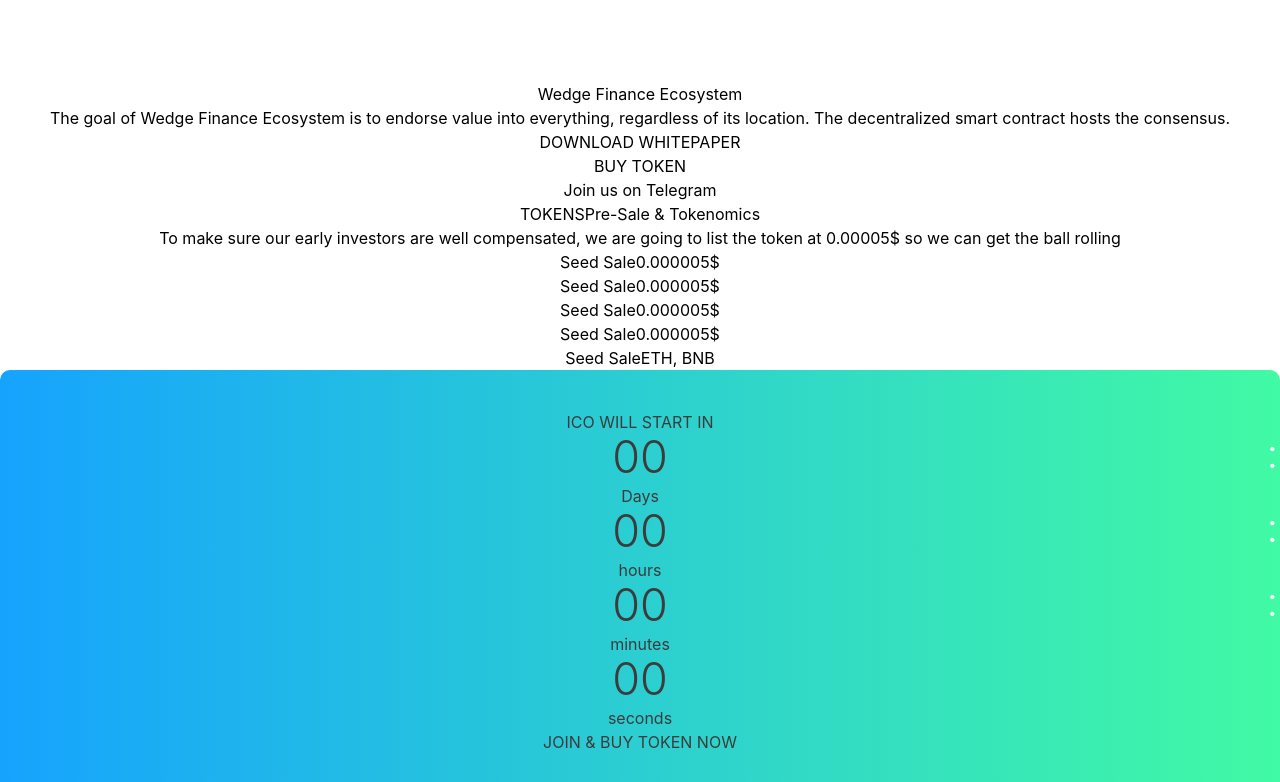
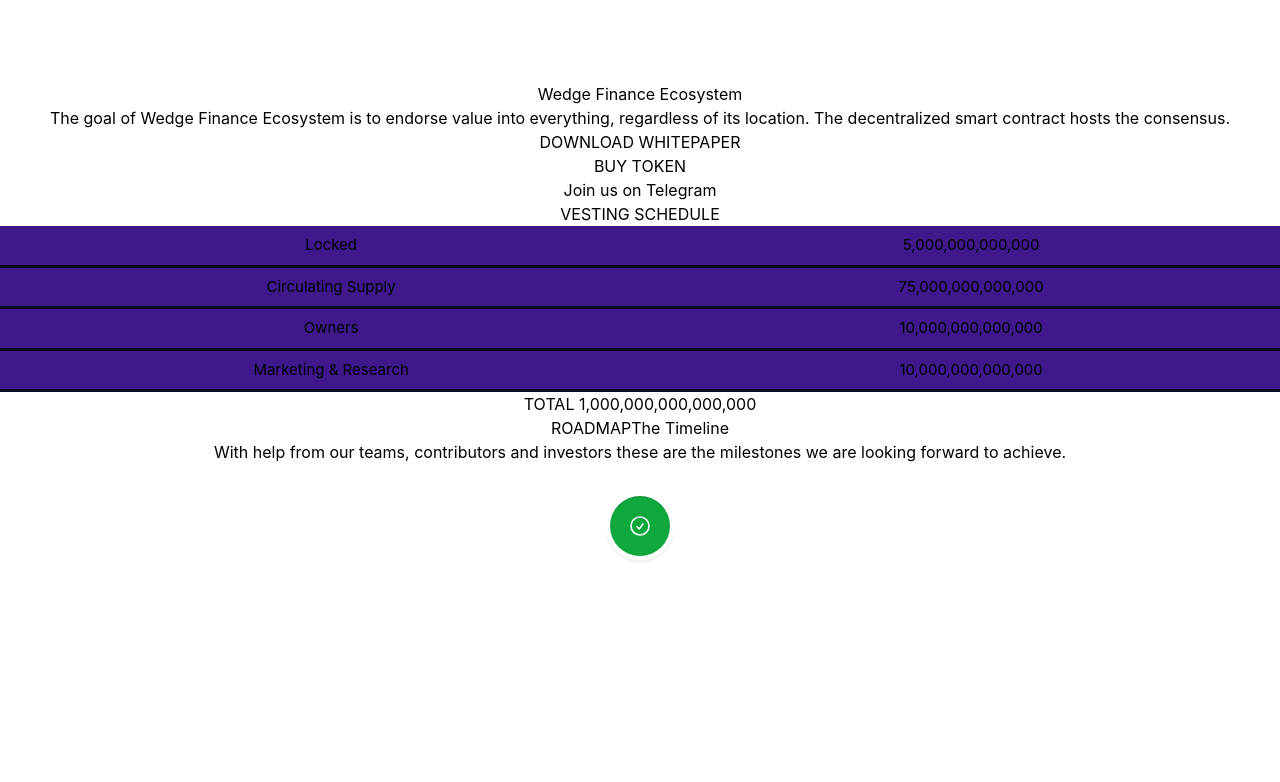
Before and after one commit to MoanaSeeha/wedge_token, a React (Create React App) app: page / in a window 1280 px wide. Shown: the part 5297-6079 px from the top of the page. Built offline with nearby package versions, Linux system fonts and the light colour scheme; what @material-tailwind/react would draw is missing.

Commit message:
fixed style issues

```diff
--- a/src/pages/contact.js
+++ b/src/pages/contact.js
@@ -21,7 +21,7 @@
                   <path strokeLinecap="round" strokeLinejoin="round" d="M2.25 6.75c0 8.284 6.716 15 15 15h2.25a2.25 2.25 0 002.25-2.25v-1.372c0-.516-.351-.966-.852-1.091l-4.423-1.106c-.44-.11-.902.055-1.173.417l-.97 1.293c-.282.376-.769.542-1.21.38a12.035 12.035 0 01-7.143-7.143c-.162-.441.004-.928.38-1.21l1.293-.97c.363-.271.527-.734.417-1.173L6.963 3.102a1.125 1.125 0 00-1.091-.852H4.5A2.25 2.25 0 002.25 4.5v2.25z" />
                 </svg>
               </div>
-              <p className=" transition-all group-hover:text-[#2fb275]">+44 0123 4567</p>
+              <p className=" transition-all group-hover:text-[#2fb275]">+971551500598</p>
             </a>
           </div>
           <div className="flex items-center text-[#41faa4] group cursor-pointer">
@@ -32,7 +32,7 @@
                 </svg>
 
               </div>
-              <p className=" transition-all group-hover:text-[#2fb275]">info@wedgetoken.com</p>
+              <p className=" transition-all group-hover:text-[#2fb275]">wedgetoken@gmail.com</p>
             </a>
           </div>
           <div className="flex items-center text-[#41faa4] group cursor-pointer">
--- a/src/pages/desc.js
+++ b/src/pages/desc.js
@@ -11,7 +11,7 @@
           CashBack up to 30%, allowing holders to buy anything online with 90% Discount
           </span>
           <span>
-          LastBuy Any Property in Dubai
+          Buy Any Property in Dubai
           </span>
         </div>
       </div>
--- a/src/pages/home.js
+++ b/src/pages/home.js
@@ -4,7 +4,7 @@
   return (
     <div className='flex flex-wrap justify-center home-bg z-10'>
       <div className='flex flex-wrap w-full h-full pt-127 max-w-6xl '>
-        <div className='md:w-1/2 w-full px-4 flex flex-col items-start'>
+        <div className='md:w-2/3 w-full px-4 flex flex-col items-start'>
           <span className=' text-5xl mb-3 text-start font-semibold'>Wedge Finance ($WEDGE)</span>
           <span className=' font-semibold mb-4'>Wedge Finance Token holders will benefit from 3 main features:</span>
           <div className='flex flex-col w-full items-start text-lg mb-5'>
@@ -25,7 +25,7 @@
             }} link="t.me/WedgeFinanceOfficial"/></div>
           </div>
         </div>
-        <div className='w-1/2 hidden md:block'>
+        <div className='w-1/3 hidden md:block'>
           <img src={`${process.env.PUBLIC_URL}/images/logo.png`} alt="" />
         </div>
         <div className='w-full flex flex-wrap justify-between items-center px-4 mt-20'>
--- a/src/pages/tokenomics.js
+++ b/src/pages/tokenomics.js
@@ -4,7 +4,7 @@
 const Tokenomics = () => {
   return (<div className="bg-[#0c0c17] pt-[120px] relative tokennomics">
     <div className="flex flex-col lg:w-full mx-auto w-11/12 z-40 relative">
-      <div className="flex flex-col w-1/2 mx-auto">
+      {/* <div className="flex flex-col w-1/2 mx-auto">
         <div className=" text-4xl mb-5 section-head-s2 relative flex flex-col">
           <span className="text-[#7ab9ff] font-semibold text-base">TOKENS</span>
           <span className=" font-bold">Pre-Sale & Tokenomics</span>
@@ -12,8 +12,8 @@
         <span className=" mb-10 text-white">
           To make sure our early investors are well compensated, we are going to list the token at 0.00005$ so we can get the ball rolling
         </span>
-      </div>
-      <div className="flex flex-col sm:flex-row sm:items-start items-center max-w-[1140px] mx-auto w-full">
+      </div> */}
+      {/* <div className="flex flex-col sm:flex-row sm:items-start items-center max-w-[1140px] mx-auto w-full">
         <div className="sm:w-[55%] w-[90%] flex flex-wrap">
           <div className="sm:w-1/2 w-1/3 mb-10"><div className="flex flex-col">
             <div className="relative ml-5 text-start text-lg font-bold flex flex-col">
@@ -73,8 +73,8 @@
             <div className="my-5"><GradientButton2 title="JOIN & BUY TOKEN NOW" /></div>
           </div>
         </div>
-      </div>
-      <div className="flex flex-col max-w-[1140px] mx-auto w-full mt-10">
+      </div> */}
+      {/* <div className="flex flex-col max-w-[1140px] mx-auto w-full mt-10">
         <span className=" sm:text-6xl text-4xl font-bold mb-5">TOKENOMICS</span>
         <div className="xl:w-1/4 md:w-1/3 w-1/2 mx-auto overflow-visible">
           <PieChart className="w-full h-full overflow-visible"
@@ -97,80 +97,41 @@
           // segmentsShift={(index) => (0.5)}
           />
         </div>
-      </div>
+      </div> */}
       <div className="flex flex-col max-w-[1140px] mx-auto w-full mt-10">
         <span className=" sm:text-6xl text-4xl mb-5 font-bold">VESTING SCHEDULE</span>
         <div className="xl:w-[90%] md:w-[95%] w-[99%] mx-auto overflow-visible">
           <table className="tokenomics-table">
-            <thead>
+            {/* <thead>
               <tr>
-                <th>StakeHolders</th>
-                <th>TotalSupply</th>
-                <th>%</th>
-                <th>TGE</th>
+                <th>Total Supply</th>
                 <th>Locked</th>
+                <th>Circulating Supply</th>
+                <th>Owners</th>
+                <th>Marketing & Research</th>
               </tr>
-            </thead>
-            <tbody>
+            </thead> */}
+            <tbody className=" text-start">
               <tr>
-                <td>Seed Sale</td>
-                <td>25,000,000,000</td>
-                <td>5%</td>
-                <td>5%</td>
-                <td>One month cliff/5% per month</td>
+                <td>Locked</td>
+                <td>5,000,000,000,000 </td>
               </tr>
               <tr>
-                <td>Private Sale</td>
-                <td>40,000,000,000</td>
-                <td>8%</td>
-                <td>10%</td>
-                <td>One month cliff/10% per month</td>
+                <td>Circulating Supply</td>
+                <td>75,000,000,000,000 </td>
               </tr>
               <tr>
-                <td>Liquidity</td>
-                <td>50,000,000,000</td>
-                <td>10%</td>
-                <td>100%</td>
-                <td>Locked in TGE</td>
+                <td>Owners</td>
+                <td>10,000,000,000,000 </td>
               </tr>
               <tr>
-                <td>Public Sale</td>
-                <td>60,000,000,000</td>
-                <td>12%</td>
-                <td>20%</td>
-                <td>10% per month</td>
+                <td>Marketing & Research</td>
+                <td>10,000,000,000,000 </td>
               </tr>
-              <tr>
-                <td>Treasury</td>
-                <td>150,000,000,000</td>
-                <td>30%</td>
-                <td></td>
-                <td>5 year lock/10% per 6 month</td>
-              </tr>
-              <tr>
-                <td>Team</td>
-                <td>50,000,000,000</td>
-                <td>10%</td>
-                <td></td>
-                <td>30 month lock/10% per 3 month</td>
-              </tr>
-              <tr>
-                <td>Advisors & Partners</td>
-                <td>25,000,000,000</td>
-                <td>5%</td>
-                <td></td>
-                <td>One month cliff/5% per month</td>
-              </tr>
-              <tr>
-                <td>Marketing & Community</td>
-                <td>100,000,000,000</td>
-                <td>20%</td>
-                <td></td>
-                <td>One month cliff/5% per month</td>
-              </tr>
+
             </tbody>
           </table>
-          <span className=" text-gray-700 font-bold text-3xl text-start w-full inline-block ml-5">TOTAL 500,000,000,000</span>
+          <span className=" text-gray-700 font-bold text-3xl text-start w-full inline-block ml-5">TOTAL 1,000,000,000,000,000</span>
         </div>
       </div>
     </div>
```
